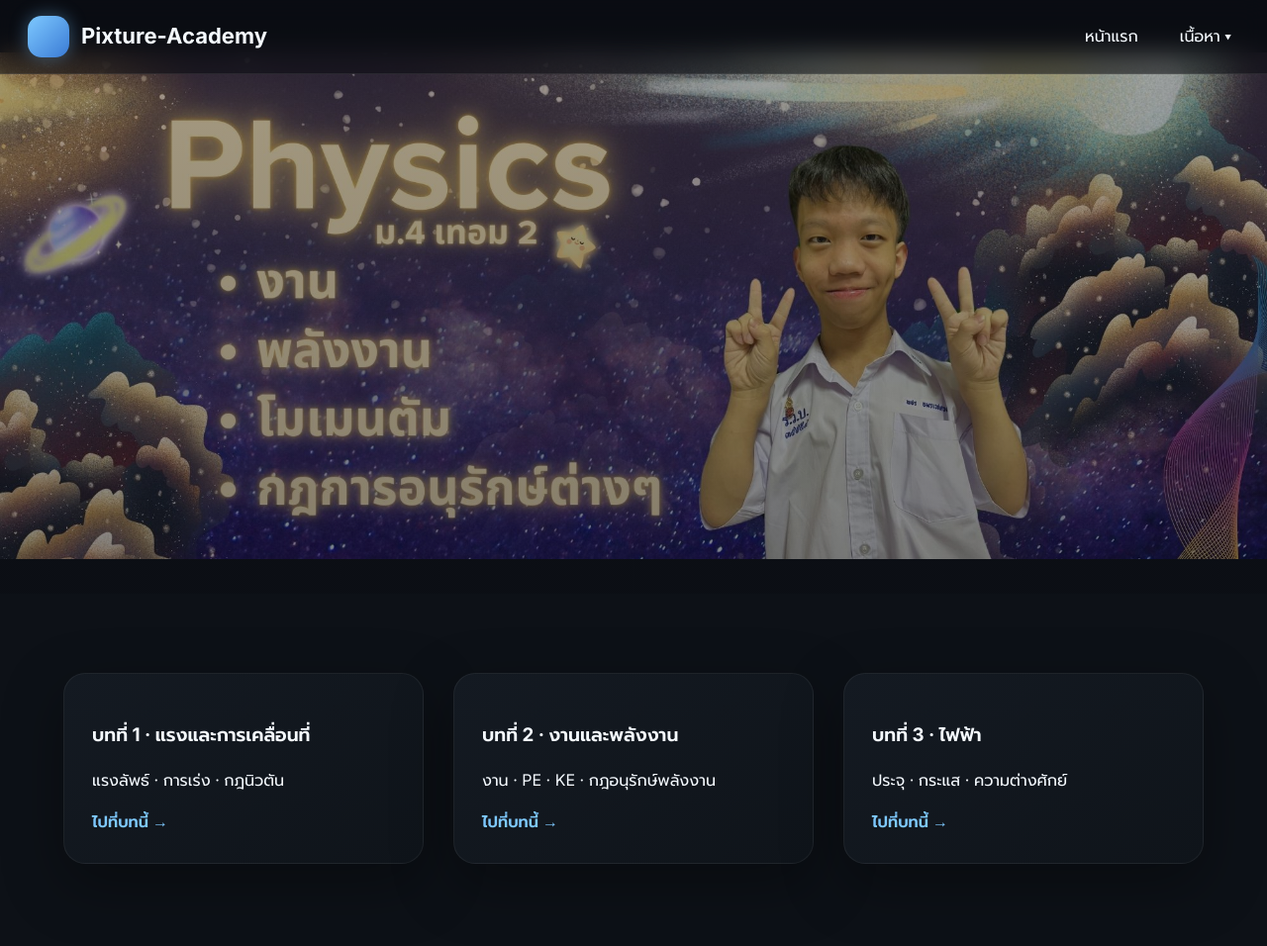
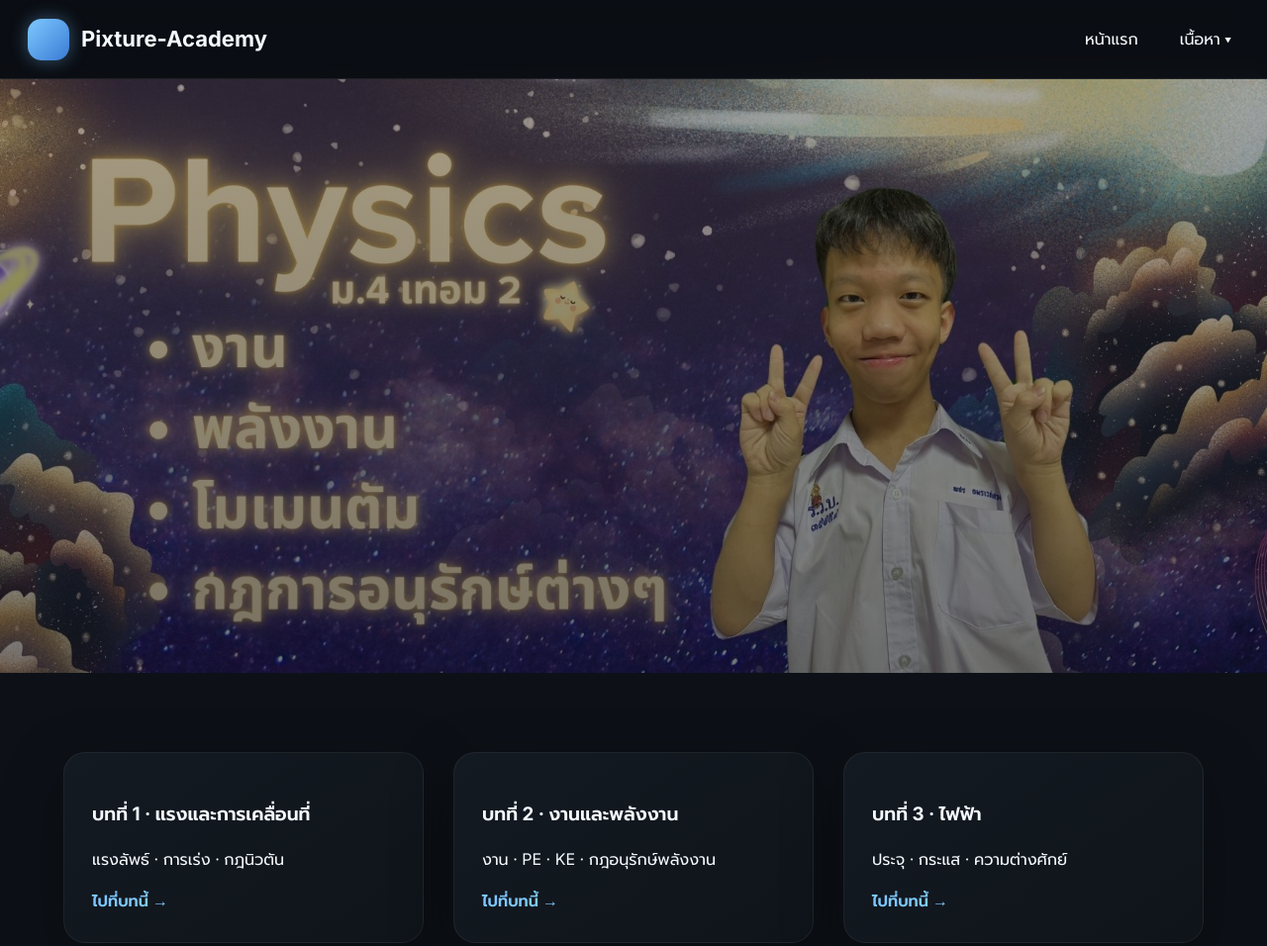
Before and after one commit to PiX-Academy/PicTure-Physic, a plain HTML site: page index.html in a window 1280 px wide. Shown: the top 956 px of the page at 99% size. Drawn offline with Linux system fonts and the light colour scheme.

Commit message:
index.html

```diff
--- a/index.html
+++ b/index.html
@@ -13,7 +13,6 @@
   --blue1:#7ec9ff;
   --blue2:#3a7bd5;
   --dark1:#0d1117;
-  --dark2:#1a232e;
   --darkSoft:#141a22;
   --muted:#b9c2cf;
   --text:#f5faff;
@@ -25,6 +24,7 @@
 
 body{
   margin:0;
+  padding-top:80px; /* เผื่อ navbar */
   background:var(--dark1);
   font-family:Inter,Prompt;
   color:var(--text);
@@ -37,6 +37,7 @@ body{
   position:fixed;
   top:0;
   width:100%;
+  height:80px;
   backdrop-filter:blur(12px);
   background:rgba(10,12,18,.55);
   padding:16px 28px;
@@ -91,9 +92,7 @@ body{
 }
 
 /* ===================== DROPDOWN ===================== */
-.dropdown{
-  position:relative;
-}
+.dropdown{position:relative;}
 
 .dropdown-menu{
   position:absolute;
@@ -128,33 +127,31 @@ body{
   color:var(--blue1);
 }
 
-/* ===================== POSTER HERO ===================== */
+/* ===================== HERO ===================== */
 .hero{
-  height: 75vh;
-  position: relative;
-  overflow: hidden;
+  height:75vh;
+  position:relative;
+  overflow:hidden;
 }
 
 .hero::before{
   content:"";
   position:absolute;
   inset:0;
+  z-index:0; /* อยู่หลัง */
   background:
     linear-gradient(
       rgba(10,12,18,.35),
-      rgba(10,12,18,.5)
+      rgba(10,12,18,.55)
     ),
-    url("physic.jpg") center 60% / contain no-repeat;
+    url("physic.jpg") center / cover no-repeat;
 }
-
-
-
-
 
 /* คลิกทั้งโปสเตอร์ */
 .hero a{
   position:absolute;
   inset:0;
+  z-index:1; /* อยู่หน้า */
 }
 
 /* ===================== CONTENT ===================== */
@@ -226,7 +223,7 @@ footer{
   </ul>
 </nav>
 
-<!-- POSTER HERO -->
+<!-- HERO -->
 <header class="hero">
   <a href="#chapters" aria-label="เริ่มเรียน"></a>
 </header>
```
